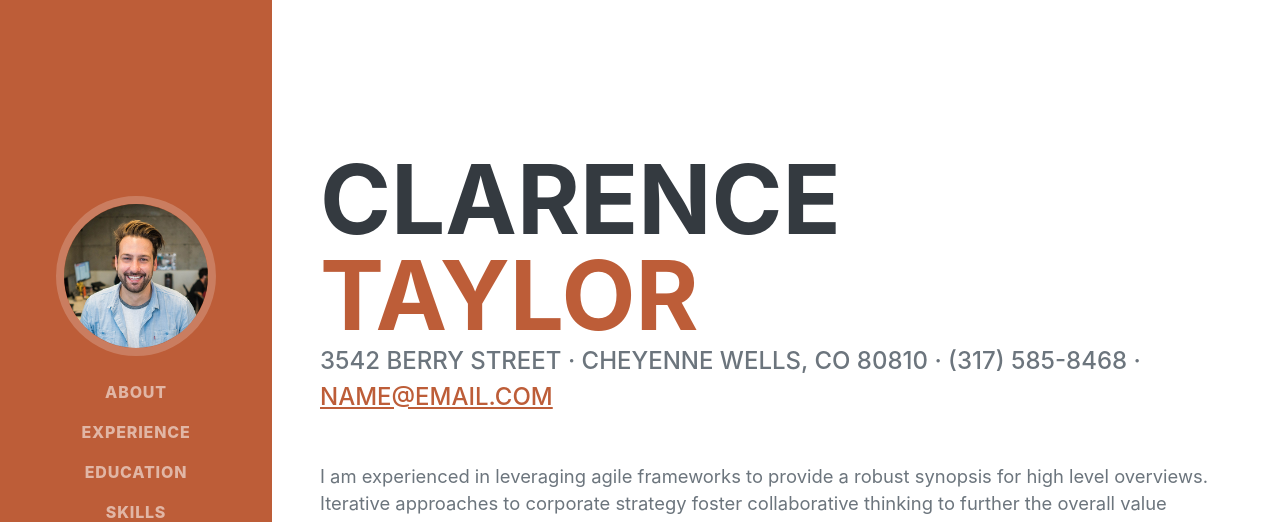
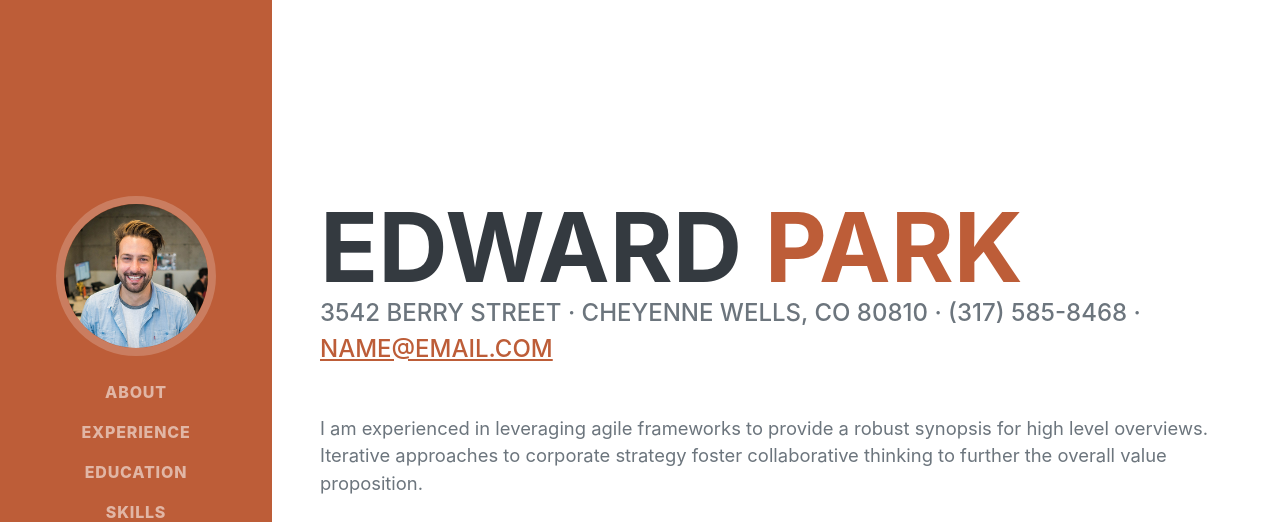
Before and after one commit to eddiep7/eddiep7.github.io, a plain HTML site: page index.html in a window 1280 px wide. Shown: the top 522 px of the page. Drawn offline with nearby package versions, Linux system fonts and the light colour scheme; a web font is replaced by a local one.

Commit message:
Update index.html

```diff
--- a/index.html
+++ b/index.html
@@ -40,8 +40,8 @@
             <section class="resume-section" id="about">
                 <div class="resume-section-content">
                     <h1 class="mb-0">
-                        Clarence
-                        <span class="text-primary">Taylor</span>
+                        Edward
+                        <span class="text-primary">Park</span>
                     </h1>
                     <div class="subheading mb-5">
                         3542 Berry Street · Cheyenne Wells, CO 80810 · (317) 585-8468 ·
```
